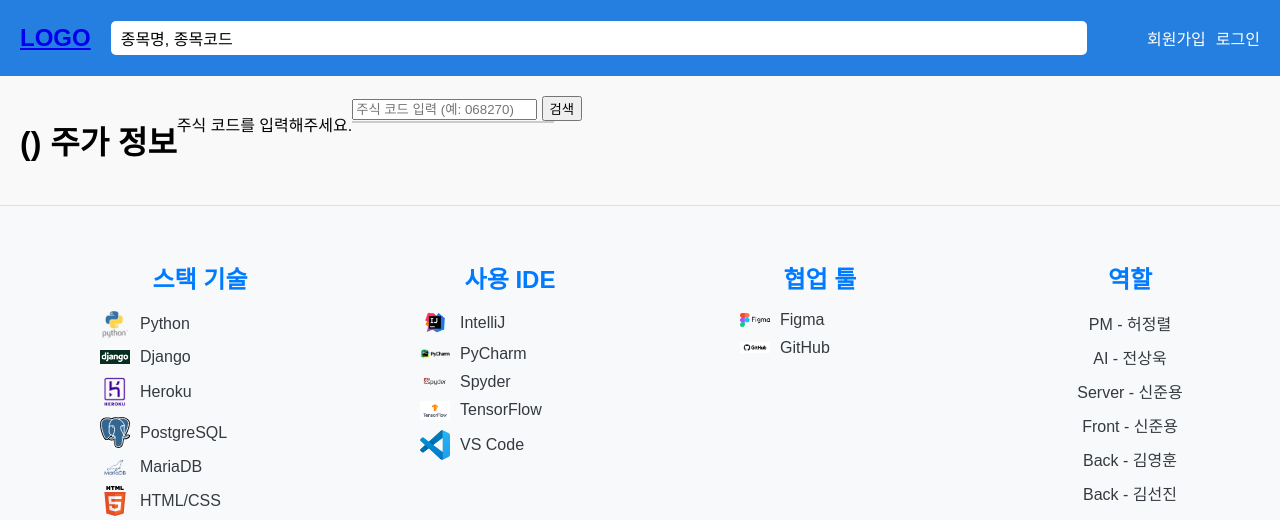
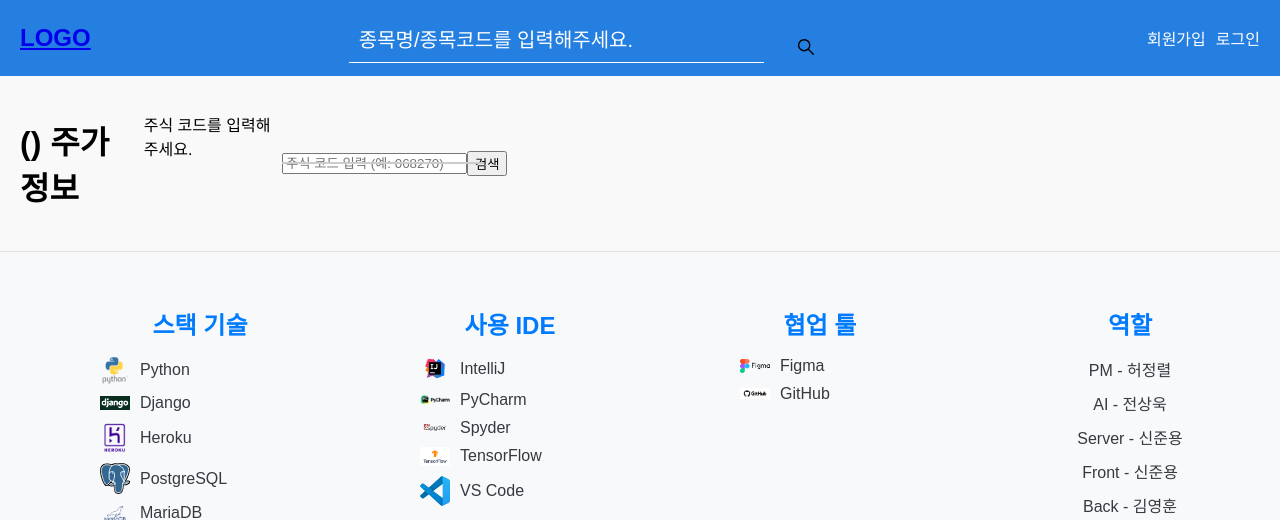
Before and after one commit to ShinjunDragon/StockSage, a Django app: page /info/ in a window 1280 px wide. Shown: the top 520 px of the page. Run offline with Django 5.2, Linux system fonts and the light colour scheme.

Commit message:
html/css 수정

```diff
--- a/static/css/styles.css
+++ b/static/css/styles.css
@@ -18,14 +18,103 @@ body {
     font-weight: bold;
 }
 
+/* 주식 검색창 */
+/* 전체 입력 필드를 감싸는 div 스타일 */
+.input-container {
+  display: flex;
+  align-items: center;
+  position: relative; /* 자식 요소의 절대 위치 지정 가능 */
+  width: 500px; /* 입력 필드의 너비 */
+  margin-top: 20px;
+}
+
+form {
+    display : flex;
+    align-items: center;
+    width: 100%;
+}
+
+/* 입력 필드 스타일 */
 .search-bar {
-    background-color: #fff;
-    padding: 5px 10px;
-    border-radius: 5px;
-    color: #000;
-    flex: 1;
-    margin: 0 20px;
+  font-size: 15px; /* 폰트 크기 */
+  color: #222222; /* 텍스트 색상 */
+  width: 100%; /* 부모 요소의 너비에 맞추기 */
+  border: none; /* 기본 테두리 제거 */
+  border-bottom: solid #ffffff 1px; /* 하단 테두리 */
+  padding-bottom: 10px; /* 하단 패딩 */
+  padding-left: 10px; /* 왼쪽 패딩 */
+  position: relative; /* 자식 요소의 절대 위치 지정 가능 */
+  background: none; /* 배경 제거 */
+  z-index: 5; /* z-인덱스 설정으로 레이어 순서 조정 */
+  box-sizing: border-box; /* 패딩을 포함한 총 너비 계산 */
 }
+
+/* 입력 필드 플레이스홀더 스타일 */
+.search-bar::placeholder {
+  color: #ffffff; /* 플레이스홀더 텍스트 색상 */
+}
+
+/* 입력 필드 포커스 시 스타일 */
+.search-bar:focus {
+  outline: none; /* 포커스 시 기본 외곽선 제거 */
+}
+
+/* 하단 바 스타일 */
+.underline {
+  display: block; /* 블록으로 표시 */
+  position: absolute; /* 절대 위치 지정 */
+  bottom: 0; /* 하단에 위치 */
+  left: 0; /* 왼쪽에 위치 */
+  background-color: #ffffff; /* 하단 바 색상 */
+  width: 0; /* 기본 너비 0 */
+  height: 2px; /* 높이 */
+  border-radius: 2px; /* 모서리 둥글기 */
+  transition: width 0.5s; /* 너비 변화에 대한 전환 효과 */
+}
+
+/* 레이블 스타일 */
+label {
+  position: absolute; /* 절대 위치 지정 */
+  color: #ffffff; /* 레이블 색상 */
+  left: 10px; /* 왼쪽 위치 */
+  font-size: 20px; /* 폰트 크기 */
+  bottom: 10px; /* 하단 위치 */
+  transition: all 0.2s; /* 모든 스타일 변화에 대한 전환 효과 */
+}
+
+/* 입력 필드 포커스 시 레이블 및 하단 바 스타일 */
+.search-bar:focus + label,
+.search-bar:not(:placeholder-shown) + label {
+  font-size: 16px; /* 포커스 시 폰트 크기 */
+  bottom: 40px; /* 포커스 시 하단 위치 */
+  color: #f9f9f9; /* 포커스 시 색상 */
+  font-weight: bold; /* 폰트 두께 */
+}
+
+/* 입력 필드 포커스 시 하단 바 스타일 */
+.search-bar:focus + label + .underline,
+.search-bar:not(:placeholder-shown) + label + .underline {
+  width: 100%; /* 포커스 시 너비 100%로 확장 */
+}
+
+/* 검색창 스타일 */
+.stock-search-bar {
+    width: 100px;
+    border : none;
+    background : transparent;
+}
+/* 검색창에 마우스 올렸을 때 효과 */
+.stock-search-bar:hover {
+    cursor: pointer;
+}
+
+.search-results {
+    position: absolute;
+    background: white;
+    border: 1px solid #ccc;
+    z-index: 1000;
+    width: 200px;
+        }
 
 .nav ul {
     list-style: none;
--- a/static/js/script.js
+++ b/static/js/script.js
@@ -15,3 +15,17 @@ document.addEventListener("DOMContentLoaded", function() {
         });
     });
 });
+
+
+document.addEventListener('DOMContentLoaded', () => {
+  // 모든 .ranking-number 요소를 선택
+  const rankingNumbers = document.querySelectorAll('.ranking-number');
+
+  // 각 요소의 스타일을 설정
+  rankingNumbers.forEach((element) => {
+    element.style.width = '3px';  // 너비 설정
+    element.style.height = '10px'; // 높이 설정
+    element.style.lineHeight = '10px'; // 텍스트 수직 정렬을 위해 line-height 설정
+    element.style.fontSize = '8px'; // 폰트 크기 설정
+  });
+});
--- a/stock/urls.py
+++ b/stock/urls.py
@@ -8,4 +8,5 @@ urlpatterns = [
     path("predict/", views.predict, name='predict'),
     path("info/", views.info, name="info"),
     path("search_stocks/", views.search_stocks, name='search_stocks'),
+    path('flag/<str:country_code>/', views.get_flag_image, name='flag_image'),
 ]
--- a/stock/views.py
+++ b/stock/views.py
@@ -3,12 +3,13 @@ import pandas as pd
 import requests
 from django.http import JsonResponse
 from django.shortcuts import render
-
-import datetime
 import FinanceDataReader as fdr
 import matplotlib.pyplot as plt
 import matplotlib
 from datetime import datetime, timedelta
+from django.http import HttpResponse
+from io import BytesIO
+from PIL import Image
 import io
 import urllib, base64
 import yfinance as yf
@@ -53,6 +54,13 @@ def index(request):
     jpy = df.iloc[12]
     # 달러 정보
     usd = df.iloc[22]
+    # 파운드 정보
+    gbp = df.iloc[9]
+    # 덴마크 크로네
+    dkk = df.iloc[7]
+    print("DKK Data:")
+
+
 
     # 등락 상위 10개 종목 주식 데이터 리스트로 준비
     top_10_stocks = []
@@ -221,3 +229,19 @@ def search_stocks(request):
         except Exception as e:
             return JsonResponse({'error': str(e)}, status=500)
     return JsonResponse({'stocks': []})
+
+
+def get_flag_image(request, country_code):
+    # 국가 코드에 따라 플래그 이미지 URL 생성
+    url = f"https://flagcdn.com/w320/{country_code.lower()}.png"
+
+    try:
+        # 이미지 다운로드
+        response = requests.get(url)
+        response.raise_for_status()
+
+        # 이미지 파일을 HttpResponse로 반환
+        return HttpResponse(response.content, content_type="image/png")
+    except requests.RequestException as e:
+        # 이미지 요청에 실패하면 에러 메시지를 반환
+        return HttpResponse(f"Error fetching image: {e}", status=500)
--- a/templates/header.html
+++ b/templates/header.html
@@ -1,30 +1,30 @@
+{% load static %}
+
 <header class="header">
     <div class="logo"><a href="/">LOGO</a></div>
-    <div class="search-bar">종목명, 종목코드</div>
+    <div class="input-container">
+        <form method="get" action="/stock/info/">
+            <input class="search-bar" type="text" id="stock-search" name="ticker" placeholder="" autocomplete="off">
+            <label for="stock-search">종목명/종목코드를 입력해주세요.</label>
+             <button type="submit" class="stock-search-bar">
+            <img src="{% static 'images/Search-bar.svg' %}" alt="검색 아이콘">
+        </button>
+             <span class="underline"></span>
+
+            <div id="search-results"></div>
+        </form>
+    </div>
     <nav class="nav">
         <ul>
             {% if request.session.id %}
-                <li class="nav-item"><a class="nav-link"
-                                        href="/member/info">
-                    회원정보[{{request.session.id}}]
-                </a></li>
-                <li class="nav-item"><a class="nav-link"
-                                        href="/member/logout">로그아웃</a>
-                </li>
-
+                <li class="nav-item"><a class="nav-link" href="/member/info">회원정보[{{request.session.id}}]</a></li>
+                <li class="nav-item"><a class="nav-link" href="/member/logout">로그아웃</a></li>
             {% else %}
-                <li class="nav-item"><a class="nav-link"
-                                        href="/member/signup">회원가입</a>
-                </li>
-                <li class="nav-item"><a class="nav-link"
-                                        href="/member/login">로그인</a>
-                </li>
+                <li class="nav-item"><a class="nav-link" href="/member/signup">회원가입</a></li>
+                <li class="nav-item"><a class="nav-link" href="/member/login">로그인</a></li>
             {% endif %}
-
             {% if request.session.id == 'admin' %}
-                <li class="nav-item"><a class="nav-link"
-                                        href="/member/list">회원리스트</a>
-                </li>
+                <li class="nav-item"><a class="nav-link" href="/member/list">회원리스트</a></li>
             {% endif %}
         </ul>
     </nav>
```
Also changed, not shown: other parts of static/css/styles.css (+63 -53 lines), templates/index.html (+22 -11 lines), static/images/Search-bar.svg (added).
